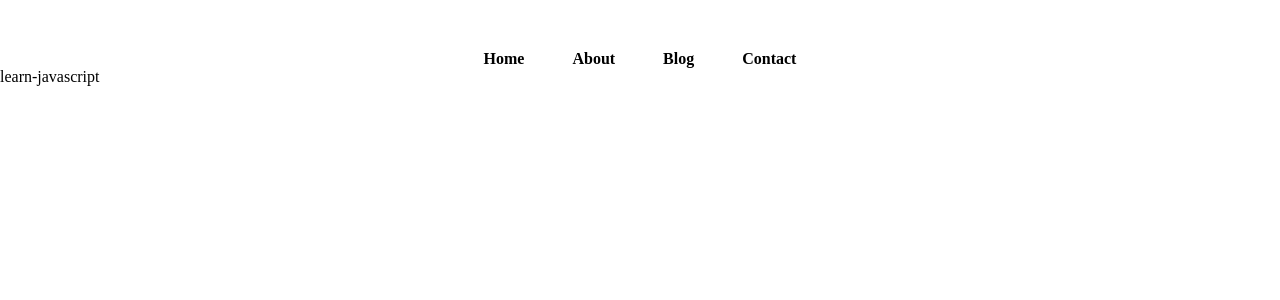
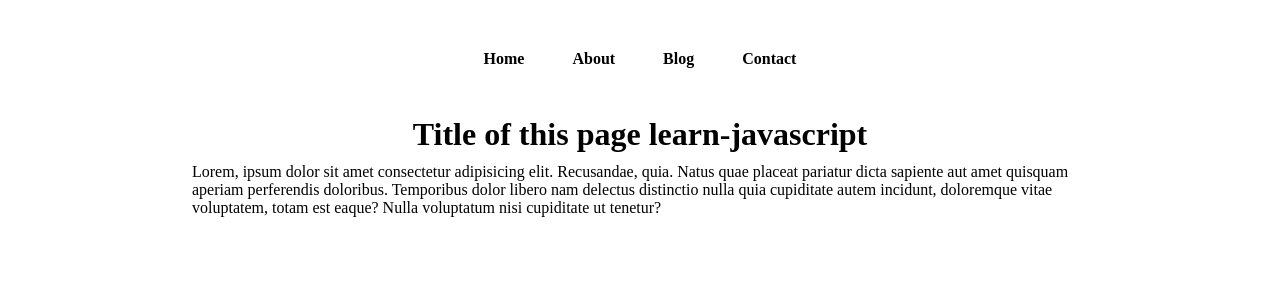
Before and after one commit to Arnavkshk/learning-next, a Next.js app in the folder huntingcoder/: page /blogpost/learn-javascript in a window 1280 px wide. Shown: the top 300 px of the page. Built offline with nearby package versions, Linux system fonts and the light colour scheme.

Commit message:
added css and made slug component

```diff
--- a/huntingcoder/pages/blogpost/[slug].js
+++ b/huntingcoder/pages/blogpost/[slug].js
@@ -1,13 +1,19 @@
 import React from 'react'
 import { useRouter } from 'next/router'
+import styles from '@/styles/blogpost.module.css'
+
 
 const slug = () => {
     const router = useRouter();
     const {slug} = router.query;
   return (
-    <div>
-      {slug}
+    <main className={`${styles.main} `}>
+    <h1>Title of this page {slug}</h1>
+        <div className={`${styles.container}`}>
+
+     <div>Lorem, ipsum dolor sit amet consectetur adipisicing elit. Recusandae, quia. Natus quae placeat pariatur dicta sapiente aut amet quisquam aperiam perferendis doloribus. Temporibus dolor libero nam delectus distinctio nulla quia cupiditate autem incidunt, doloremque vitae voluptatem, totam est eaque? Nulla voluptatum nisi cupiditate ut tenetur?</div>
     </div>
+      </main>
   )
 }
 
--- /dev/null
+++ b/huntingcoder/styles/blogpost.module.css
@@ -0,0 +1,14 @@
+.main {
+    min-height: 100vh;
+    flex: 1;
+    display: flex;
+    flex-direction: column;
+    justify-content: flex-start;
+    align-items: center;
+    padding-top: 3rem;
+    width: 100%;
+  }
+  .container{
+    margin-top: 10px;
+    padding: 0 12rem;
+}
```
